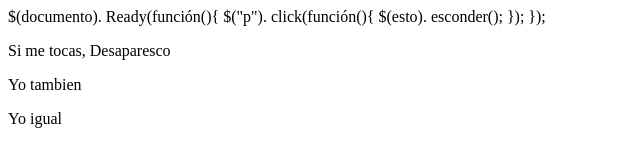
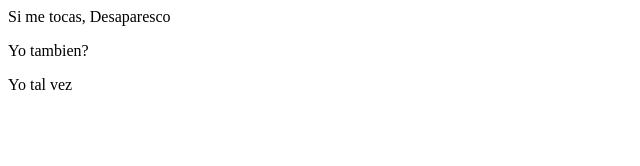
Before and after one commit to irazuyamilet/irazu, a plain HTML site: page jquery.html in a window 1280 px wide. Shown: the whole page, without its empty margins (0-640 px from the left). Drawn offline with nearby package versions, Linux system fonts and the light colour scheme.

Commit message:
Update jquery.html

```diff
--- a/jquery.html
+++ b/jquery.html
@@ -1,18 +1,18 @@
 <html>
-  <cabeza>
+  <head>
     <script src="https://ajax.googleapis.com/ajax/libs/jquery/3.6.3/jquery.min.js"></script>
-    <Guión>
-      $(documento). Ready(función(){
-      $("p"). click(función(){
-      $(esto). esconder();
+    <script>
+      $(document).ready(function(){
+      $("p").click(function(){
+      $(this).hide();
       });
       });
-    </Guión>
-  </cabeza>
-<cuerpo>
+    </script>
+  </head>
+<body>
 
   <p>Si me tocas, Desaparesco</p>
-  <p>Yo tambien </p>
-  <p>Yo igual</p>
-</cuerpo>
+  <p>Yo tambien?</p>
+  <p>Yo tal vez</p>
+</body>
 </html>
```
